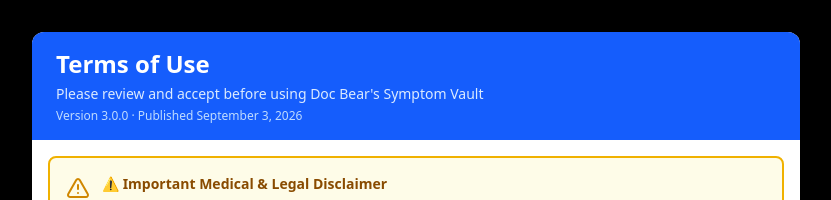
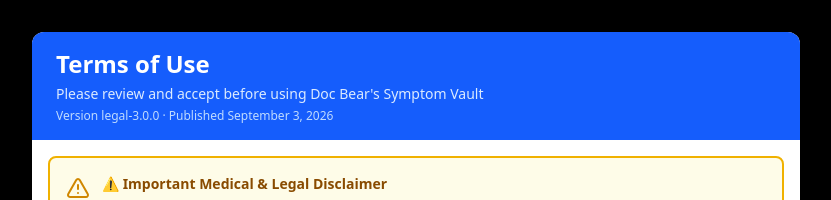
Before and after one commit to DocBear71/veteran-symptom-tracker, a React (Vite) app: page / in a window 1280 px wide. Shown: the top 200 px of the page, without its empty margins (224-1055 px from the left). Built offline with nearby package versions, Linux system fonts and the light colour scheme.

Commit message:
Bump versions to 3.8.0 for legal updates. iOS project version 14, Google Play version code 17

```diff
--- a/package.json
+++ b/package.json
@@ -1,7 +1,7 @@
 {
   "name": "veteran-symptom-tracker",
   "private": true,
-  "version": "3.7.0",
+  "version": "3.8.0",
   "type": "module",
   "scripts": {
     "dev": "vite",
--- a/src/components/DataBunker.jsx
+++ b/src/components/DataBunker.jsx
@@ -105,7 +105,7 @@
     const data = {
       version: '2.3',
       exportDate: new Date().toISOString(),
-      appVersion: '3.7.0',
+      appVersion: '3.8.0',
       activeProfileId,
       // Complete snapshot — all keys from cache + localStorage
       rawData: allData,
--- a/src/components/legal/Footer.jsx
+++ b/src/components/legal/Footer.jsx
@@ -82,7 +82,7 @@
         </span>
               </div>
               <p className="text-sm text-blue-300 dark:text-gray-400">
-                Version 3.7.0
+                Version 3.8.0
               </p>
               <div className="flex flex-col items-center gap-2 text-xs
         text-blue-300 dark:text-gray-500">
@@ -170,7 +170,7 @@
             {/* App Info */}
             <div className="mt-4 pt-4 border-t border-blue-800 dark:border-gray-700 text-center">
               <p className="text-blue-300 dark:text-gray-500 text-xs">
-                Doc Bear's Symptom Vault v 3.7.0 <br/> Privacy-First Health Tracking
+                Doc Bear's Symptom Vault v 3.8.0 <br/> Privacy-First Health Tracking
               </p>
               <p className="text-blue-400 dark:text-gray-600 text-xs mt-1">
                 Your data stays on your device. Always.
--- a/src/components/legal/legalMeta.js
+++ b/src/components/legal/legalMeta.js
@@ -10,7 +10,7 @@
 // the stored acceptance version against this value and re-prompts if they differ, so
 // users are re-presented with materially changed terms.
 
-export const LEGAL_VERSION = '3.0.0';
+export const LEGAL_VERSION = 'legal-3.0.0';
 
 // Human-readable date shown at the top of each document
 export const LEGAL_EFFECTIVE_DATE = 'September 3, 2026';
```
Also changed, not shown: 2 other files (tests, documents, lock files or other folders).
